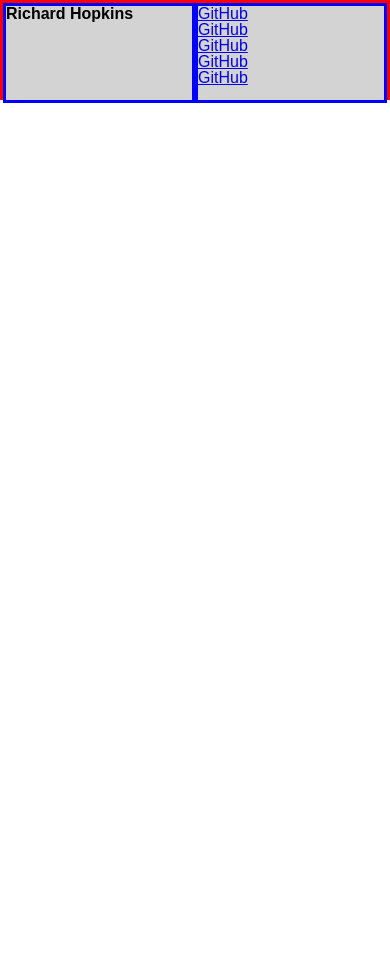
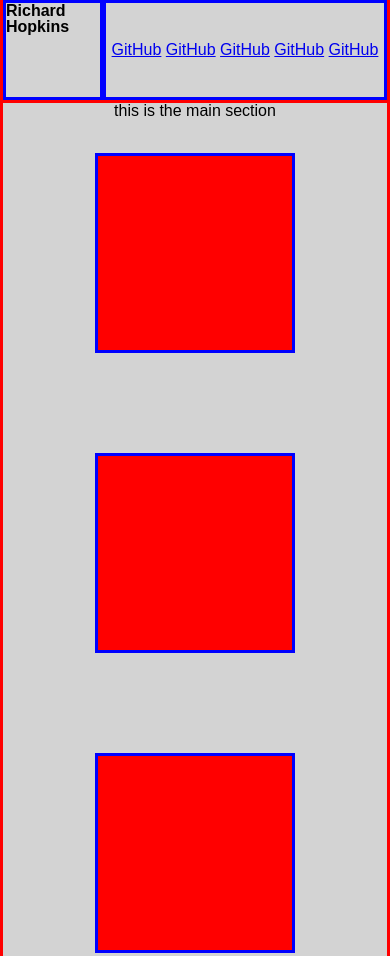
Before and after one commit to RichardtHopkins/MyPortfolio, a plain HTML site: page index.html in a window 390 px wide. Shown: the top 956 px of the page. Drawn offline with Linux system fonts and the light colour scheme.

Commit message:
Got wire frame in place and made it responsive.

```diff
--- a/assets/css/style.css
+++ b/assets/css/style.css
@@ -14,9 +14,9 @@
 }
 
 body{
-
+    display:flex;
+    flex-direction:column;
     height: 200vh;
-
 }
 
 header{
@@ -24,13 +24,13 @@ header{
     position: fixed;
     display: flex;
     flex-direction: column;
-    justify-content: space-around;
+    justify-content:flex-start;
+    align-items: center;
     top: 0;
     width: 200px;
     height: 100%;
     border-style: solid;
     border-color: red;
-
 
 }
 
@@ -45,9 +45,17 @@ header h1{
     background-color: lightgray;
 }
 
-header nav{
+.nav-list{
+
+    display: flex;
+    flex-direction: column;
+    justify-content: center;
+
 
     height: 200px;
+    flex-grow:1;
+
+
     border-style: solid;
     border-color:blue;
     background-color: lightgray;
@@ -55,9 +63,20 @@ header nav{
 
 }
 
+/* .nav-list ul li{
+
+
+} */
+
 main{
 
+    position:relative;
     display: flex;
+    flex-wrap: wrap;
+    justify-content: center;
+    align-content:space-around;
+
+    flex-grow:1;
 
     margin-left:var(--margin-left);
 
@@ -68,10 +87,30 @@ main{
 
 }
 
+main p{
+
+    position:absolute;
+    height:20px
+
+}
+
+.projects{
+
+    display: inline-flex;
+    width:200px;
+    height: 200px;
+    margin: 50px;
+    background-color: red;
+    border: 3px solid blue;
+}
 
 
 footer{
+
     margin-left:var(--margin-left);
+
+
+    flex-grow:0;
 
     border-style: solid;
     border-color: red;
@@ -86,21 +125,41 @@ footer{
         position: fixed;
         display: flex;
         flex-direction: row;
-        justify-content: center;
-        top:0;
+        justify-content:flex-start;
+        align-items: center;
+        top: 0;
         width: 100%;
         height: 100px;
         border-style: solid;
         border-color: red;
-        background-color: lightgray;
+
 
     }
 
-    header nav{
+    header h1{
 
-        float: right;
-        width: 200px;
+        width:100px;
         height: 100px;
+
+
+        border-style: solid;
+        border-color:blue;
+        background-color: lightgray;
+    }
+
+    .nav-list{
+
+        display: flex;
+        flex-direction: row;
+        justify-content:center;
+        align-items: center;
+
+
+
+        height: 100px;
+        flex-grow:1;
+
+
         border-style: solid;
         border-color:blue;
         background-color: lightgray;
@@ -108,35 +167,95 @@ footer{
 
     }
 
+    .nav-list ul li{
+        display: inline;
+    }
+
+    main{
+
+        display: flex;
+        flex-grow:1;
+        margin-top:100px;
+        margin-left:0px;
+        border-style: solid;
+        border-color: red;
+        background-color: lightgray;
+
+    }
+
+    footer{
+
+        margin-left:0px;
+        flex-grow:0;
+        border-style: solid;
+        border-color: red;
+        background-color: lightgray;
+    }
 
 }
 
 /* sets the look when the website is viewed on phone */
 @media screen and (max-width: 768px){
 
-
     header{
 
         position: fixed;
         display: flex;
         flex-direction: row;
-        justify-content: center;
+        justify-content:flex-start;
+        align-items: center;
         top: 0;
         width: 100%;
         height: 100px;
+        border-style: solid;
+        border-color: red;
+
+
+    }
+
+    header h1{
+
+        width:100px;
+        height: 100px;
+
+
+        border-style: solid;
+        border-color:blue;
+        background-color: lightgray;
+    }
+
+    .nav-list{
+
+        display: flex;
+        flex-direction: row;
+        justify-content:center;
+        align-items: center;
+
+
+
+        height: 100px;
+        flex-grow:1;
+
+
+        border-style: solid;
+        border-color:blue;
+        background-color: lightgray;
+
+
+    }
+
+    .nav-list ul li{
+        display: inline;
+    }
+
+    footer{
+
+        margin-left:0px;
+        flex-grow:0;
         border-style: solid;
         border-color: red;
         background-color: lightgray;
 
     }
 
-    header nav{
-
-        width: 200px;
-        height: 100px;
-        border-style: solid;
-        border-color:blue;
-        background-color: lightgray;
-
-    }
 }
--- a/index.html
+++ b/index.html
@@ -26,9 +26,9 @@
         </h1>
 
         <!-- Nav bar list -->
-        <nav>
+        <nav class = "nav-list">
 
-            <ul>
+            <ul class>
 
                 <li>
                     <a href = "#github">GitHub</a>
@@ -62,6 +62,18 @@
 
         <p>this is the main section</p>
 
+        <div class = projects></div>
+
+        <div class = projects></div>
+
+        <div class = projects></div>
+
+        <div class = projects></div>
+
+        <div class = projects></div>
+
+        <div class = projects></div>
+
     </main>
 
     <footer>
```
